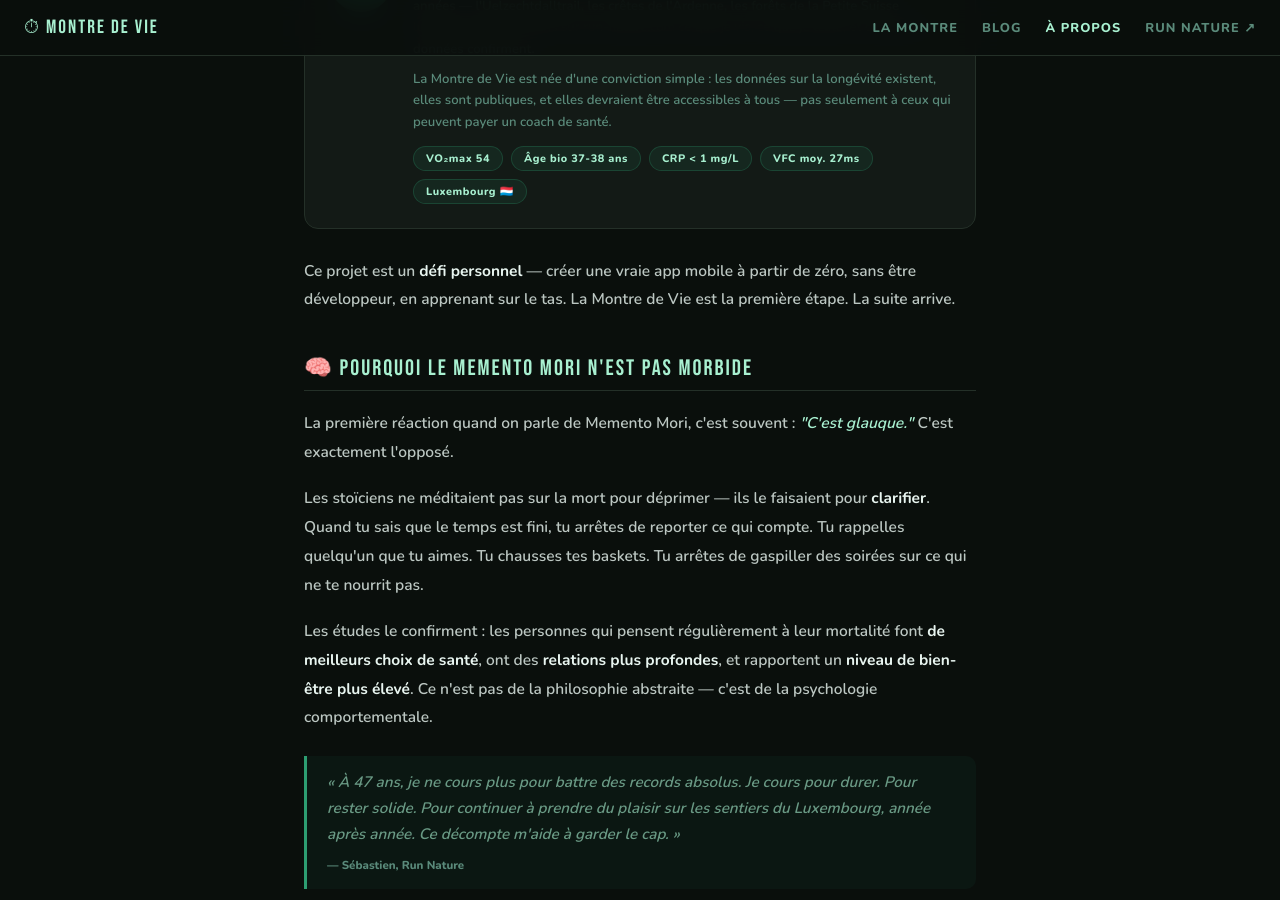
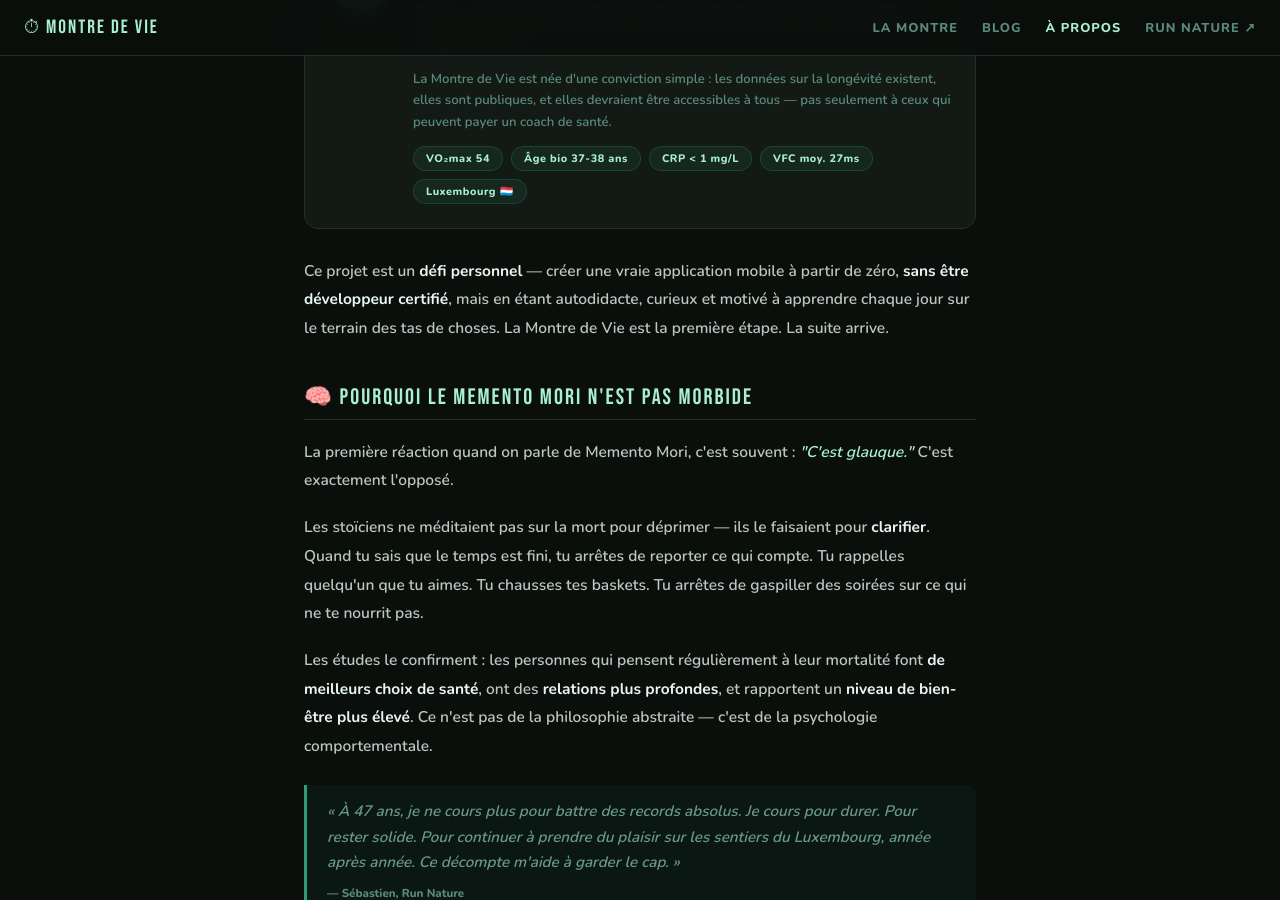
Before and after one commit to SebRunNature/memento-mori, a Jekyll site: the page built from apropos/index.html, in a window 1280 px wide and 900 px high, scrolled down 1785 px. Built offline with Jekyll 4.4.1, drawn with Linux system fonts in a browser that asks for light colours.

Commit message:
Update index.html

```diff
--- a/apropos/index.html
+++ b/apropos/index.html
@@ -145,7 +145,7 @@ description: "Qui est derrière la Montre de Vie ? L'histoire du Memento Mori, l
   </div>
 </div>
 
-<p class="prose">Ce projet est un <strong>défi personnel</strong> — créer une vraie app mobile à partir de zéro, sans être développeur, en apprenant sur le tas. La Montre de Vie est la première étape. La suite arrive.</p>
+<p class="prose">Ce projet est un <strong>défi personnel</strong> — créer une vraie application mobile à partir de zéro, <strong>sans être développeur certifié</strong>, mais en étant autodidacte, curieux et motivé à apprendre chaque jour sur le terrain des tas de choses. La Montre de Vie est la première étape. La suite arrive.</p>
 
 <!-- PHILOSOPHIE -->
 <div class="section-title">🧠 Pourquoi le Memento Mori n'est pas morbide</div>
```
